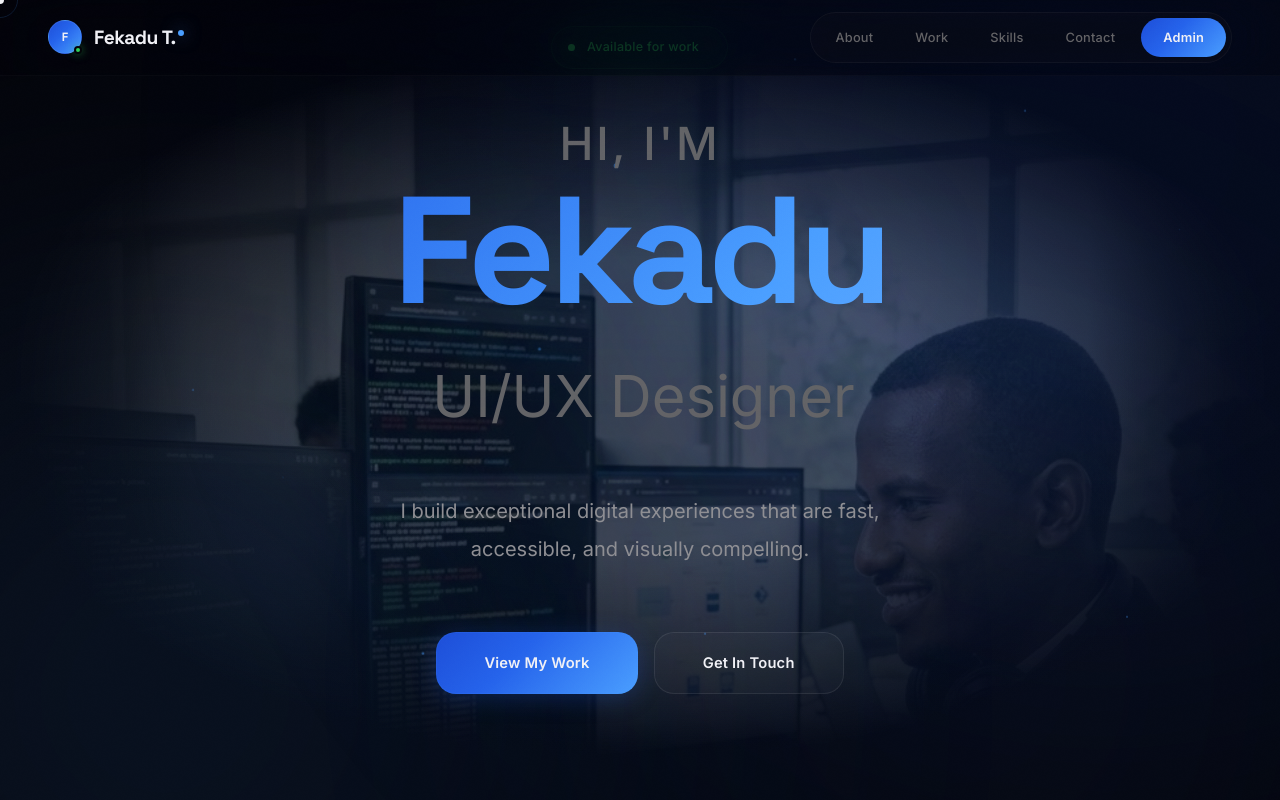
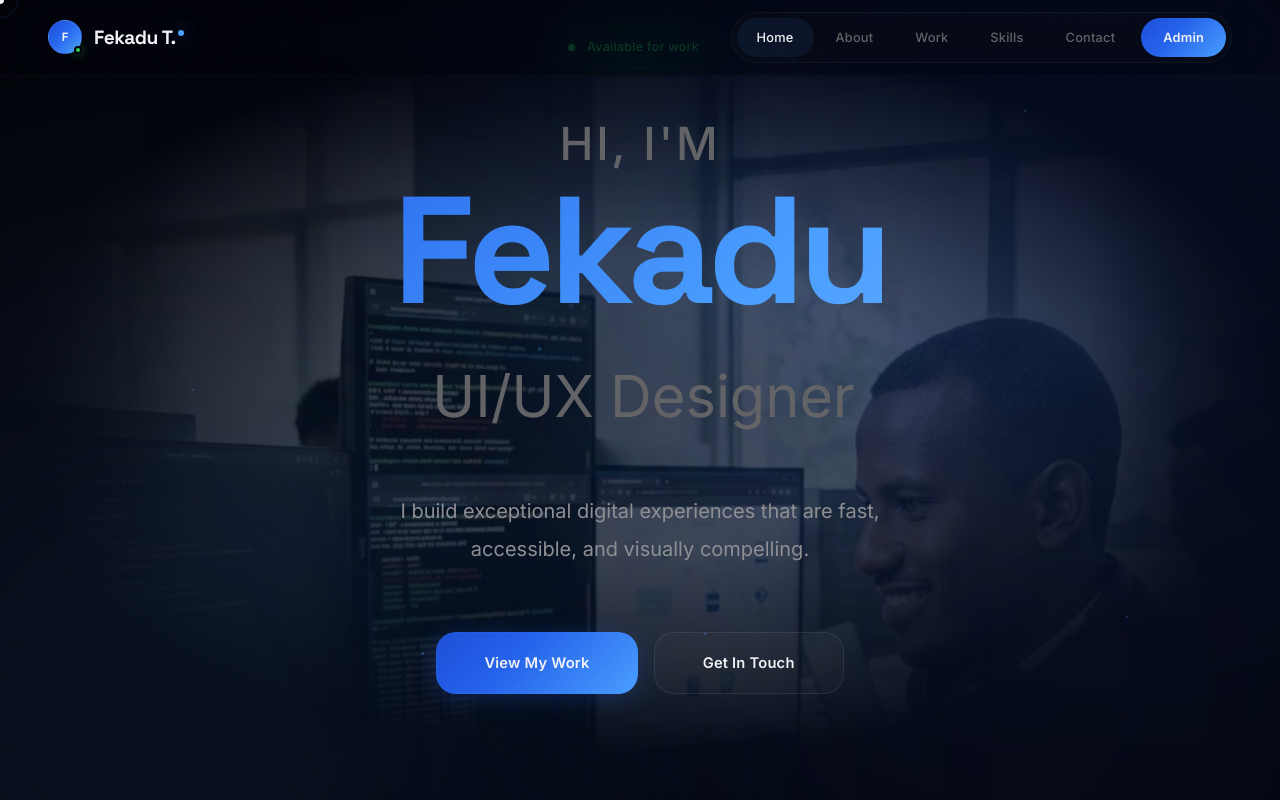
Before and after one commit to Fekadu598/my-portifolio, a React (Create React App) app in the folder frontend/: page / in a window 1280 px wide. Shown: the top 800 px of the page. Built offline with nearby package versions, Linux system fonts and the light colour scheme; no server answers.

Commit message:
add Home link to navbar

```diff
--- a/frontend/src/components/TopBar.js
+++ b/frontend/src/components/TopBar.js
@@ -22,6 +22,7 @@ export default function TopBar({ profile }) {
   }, []);
 
   const links = [
+    { href: '#hero', label: 'Home' },
     { href: '#about', label: 'About' },
     { href: '#projects', label: 'Work' },
     { href: '#skills', label: 'Skills' },
```
